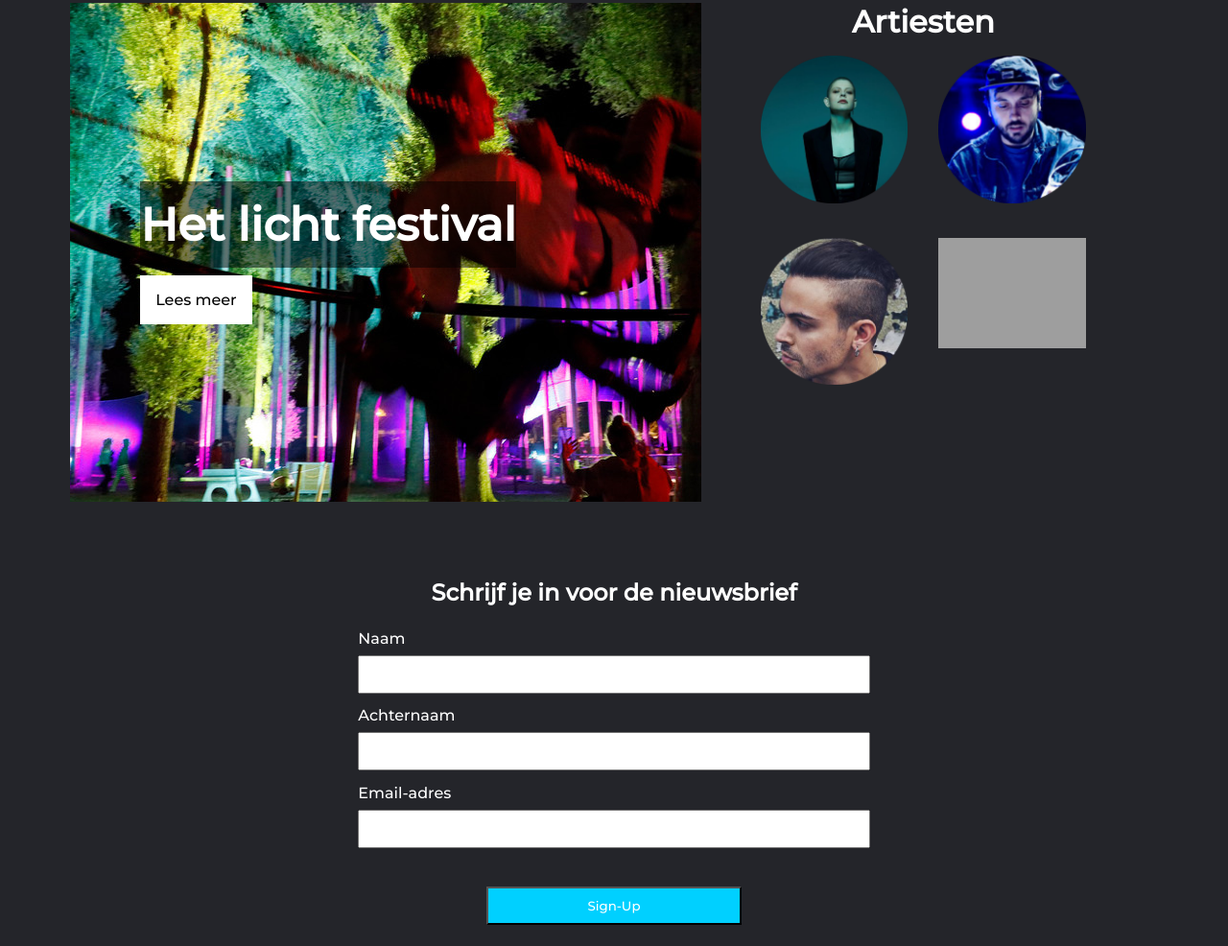
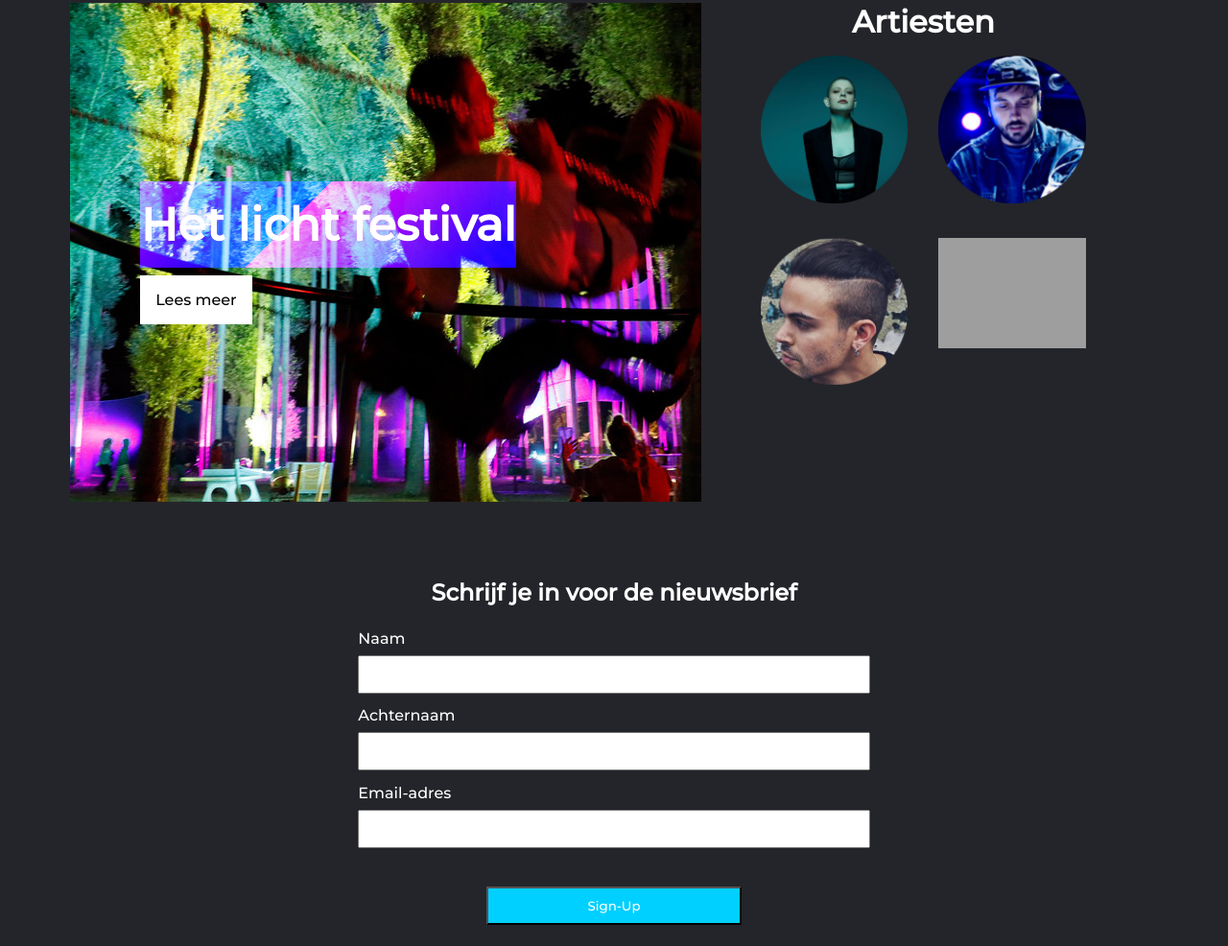
Before and after one commit to Greg-Bosman/Frontend, a plain HTML site: page index.html in a window 1280 px wide. Shown: the part 2500-3486 px from the top of the page at 96% size. Drawn offline with Linux system fonts and the light colour scheme; grey boxes are pictures that could not be loaded.

Commit message:
Add files via upload

```diff
--- a/styles.css
+++ b/styles.css
@@ -295,8 +295,10 @@ https://www.youtube.com/watch?v=moBhzSC455o&t=1904s */
     font-size: 3em;
     margin-bottom: 0.5rem;
     padding: 1rem 0;
-    background-color: rgba(0, 0, 0, 0.5);
+    background-image: repeating-linear-gradient(-45deg, blue, #ff00f7 200px);
+    mix-blend-mode: lighten;
 
+/*    mix-blend-mode bron: https://developer.mozilla.org/en-US/docs/Web/CSS/mix-blend-mode*/
 }
 
 .artiest-container {
```
Also changed, not shown: 1 other file.
